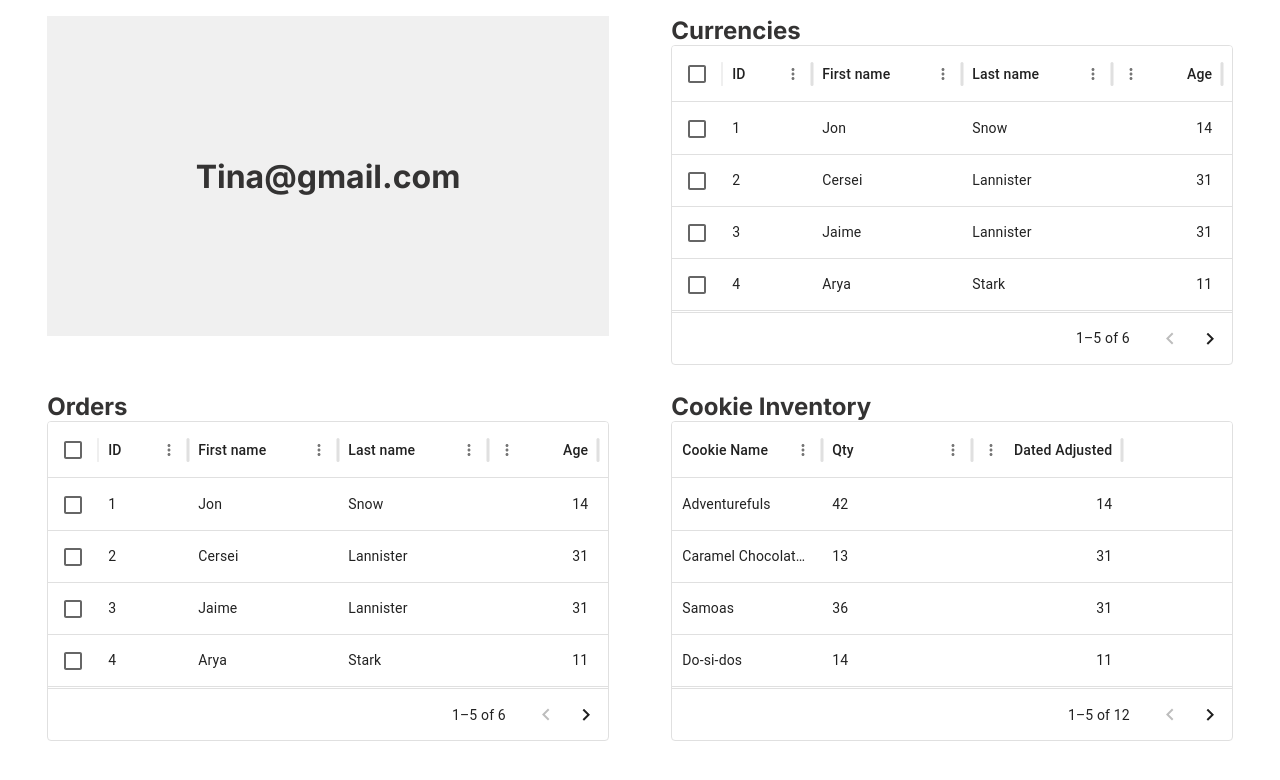
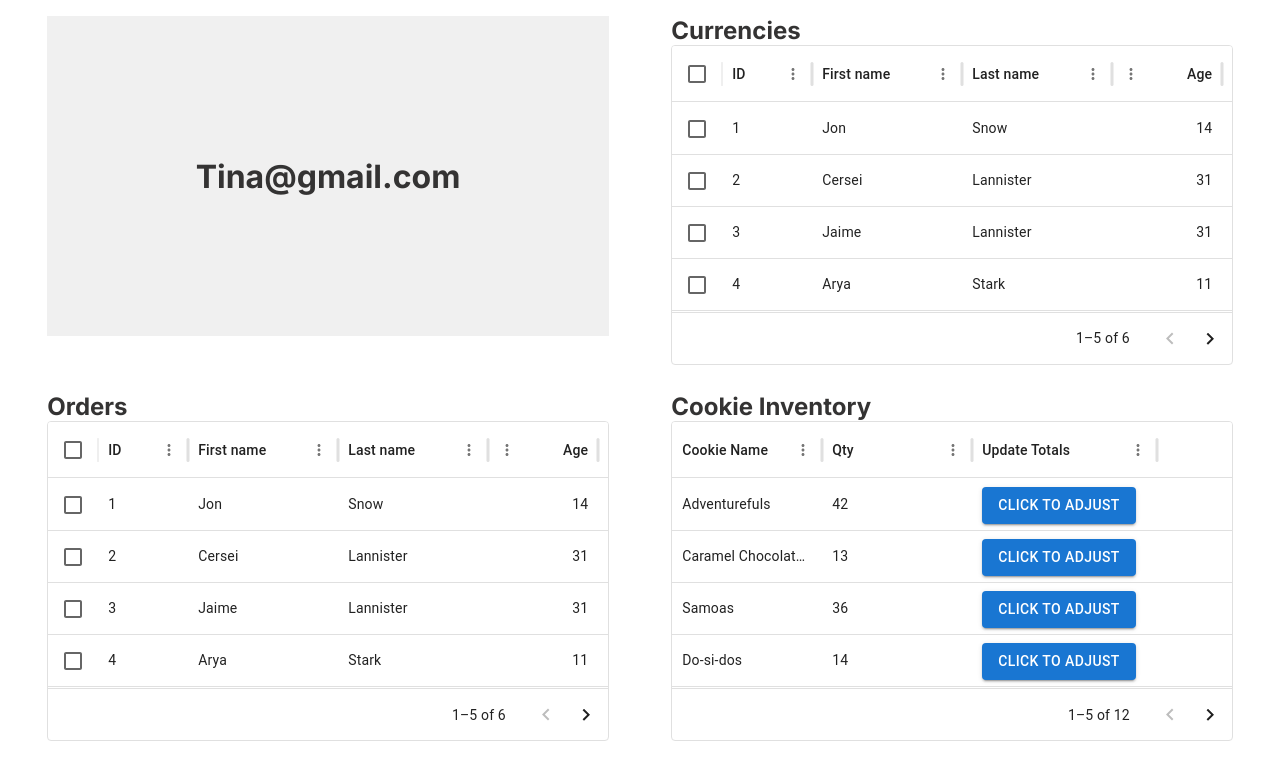
Before and after one commit to Ann-Clawson/crumbs-frontend, a React (Vite) app in the folder crumbs-frontend/: page /dashboard in a window 1280 px wide. Shown: the top 780 px of the page. Built offline with nearby package versions, Linux system fonts and the light colour scheme.

Commit message:
adds adjust buttons to rows in cookie inventory table

```diff
--- a/crumbs-frontend/src/Dashboard.jsx
+++ b/crumbs-frontend/src/Dashboard.jsx
@@ -2,6 +2,7 @@
 import * as React from "react";
 import Box from "@mui/material/Box";
 import { DataGrid } from "@mui/x-data-grid";
+import { Button } from "@mui/material";
 // import axios from "axios";
 // import { useState, useEffect } from "react";
 
@@ -46,18 +47,18 @@ const rows = [
 ];
 
 const inventory_rows = [
-  { id: 1, cookieName: "Adventurefuls", qty: 42, dateAdjusted: 14 },
-  { id: 2, cookieName: "Caramel Chocolate Chip", qty: 13, dateAdjusted: 31 },
-  { id: 3, cookieName: "Samoas", qty: 36, dateAdjusted: 31 },
-  { id: 4, cookieName: "Do-si-dos", qty: 14, dateAdjusted: 11 },
-  { id: 5, cookieName: "Girl Scout S'mores", qty: 27, dateAdjusted: null },
-  { id: 6, cookieName: "Lemonades", qty: 53, dateAdjusted: 150 },
-  { id: 7, cookieName: "Lemon-Ups", qty: 16, dateAdjusted: 150 },
-  { id: 8, cookieName: "Tagalongs", qty: 8, dateAdjusted: 150 },
-  { id: 9, cookieName: "Thin Mints", qty: 32, dateAdjusted: 150 },
-  { id: 10, cookieName: "Toast-Yay!", qty: 38, dateAdjusted: 150 },
-  { id: 11, cookieName: "Toffee-tastic", qty: 23, dateAdjusted: 150 },
-  { id: 12, cookieName: "Trefoils", qty: 19, dateAdjusted: 150 },
+  { id: 1, cookieName: "Adventurefuls", qty: 42, adjust: "" },
+  { id: 2, cookieName: "Caramel Chocolate Chip", qty: 13, adjust: "" },
+  { id: 3, cookieName: "Samoas", qty: 36, adjust: "" },
+  { id: 4, cookieName: "Do-si-dos", qty: 14, adjust: "" },
+  { id: 5, cookieName: "Girl Scout S'mores", qty: 27, adjust: "" },
+  { id: 6, cookieName: "Lemonades", qty: 53, adjust: "" },
+  { id: 7, cookieName: "Lemon-Ups", qty: 16, adjust: "" },
+  { id: 8, cookieName: "Tagalongs", qty: 8, adjust: "" },
+  { id: 9, cookieName: "Thin Mints", qty: 32, adjust: "" },
+  { id: 10, cookieName: "Toast-Yay!", qty: 38, adjust: "" },
+  { id: 11, cookieName: "Toffee-tastic", qty: 23, adjust: "" },
+  { id: 12, cookieName: "Trefoils", qty: 19, adjust: "" },
 ];
 
 const inventory_columns = [
@@ -75,21 +76,27 @@ const inventory_columns = [
     editable: true,
   },
   {
-    field: "dateAdjusted",
-    headerName: "Dated Adjusted",
-    type: "number",
-    width: 150,
-    editable: true,
+    field: "adjust",
+    headerName: "Update Totals",
+    // type: "number",
+    width: 185,
+    // editable: true,
+    renderCell: (params) => (
+      <Button
+        variant="contained"
+        color="primary"
+        // onClick={() => handleAdjustClick(params.row.id)}
+      >
+        Click to Adjust
+      </Button>
+    ),
   },
-  // {
-  //   field: "fullName",
-  //   headerName: "Full name",
-  //   description: "This column has a value getter and is not sortable.",
-  //   sortable: false,
-  //   width: 160,
-  //   valueGetter: (value, row) => `${row.firstName || ""} ${row.lastName || ""}`,
-  // },
 ];
+
+// const handleAdjustClick = (id) => {
+//   alert(`Adjust clicked for cookie ID: ${id}`);
+//   // You can perform any operation here, like opening a dialog to adjust quantity
+// };
 
 export function Dashboard() {
   // const [thisUser, setThisUser] = useState({});
```
